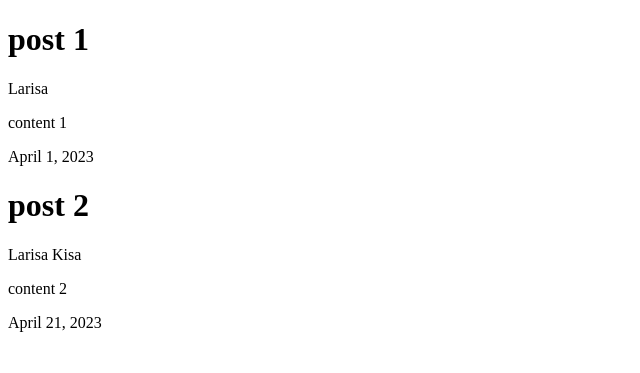
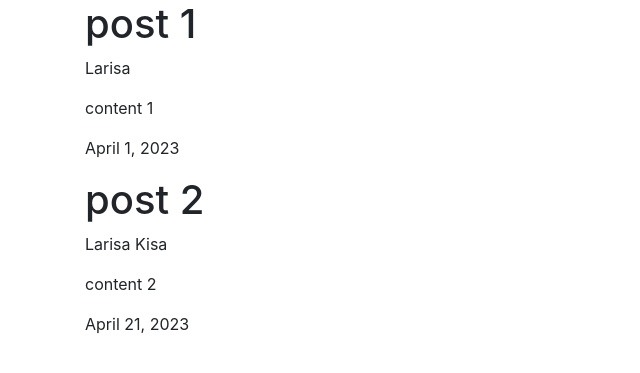
Before and after one commit to lakookoo/flask-blog, a Flask app: page / in a window 1280 px wide. Shown: the top 373 px of the page, without its empty margins (0-640 px from the left). Run offline with Flask 3, Linux system fonts and the light colour scheme.

Commit message:
L2.2 add bootstrap to layout

```diff
--- a/templates/layout.html
+++ b/templates/layout.html
@@ -2,6 +2,13 @@
 
 <html>
     <head>
+         <!-- Required meta tags -->
+        <meta charset="utf-8">
+        <meta name="viewport" content="width=device-width, initial-scale=1, shrink-to-fit=no">
+
+        <!-- Bootstrap CSS -->
+        <link rel="stylesheet" href="https://cdn.jsdelivr.net/npm/bootstrap@4.4.1/dist/css/bootstrap.min.css" integrity="sha384-Vkoo8x4CGsO3+Hhxv8T/Q5PaXtkKtu6ug5TOeNV6gBiFeWPGFN9MuhOf23Q9Ifjh" crossorigin="anonymous">
+
         {% if title %}
             <title>Flask Blog {{ title }}</title>
         {% else %}
@@ -9,7 +16,14 @@
         {% endif %}
     </head>
     <body>
-        {% block content %}
-        {% endblock %}
+        <div class="container">
+            {% block content %}
+            {% endblock %}
+            <!-- Optional JavaScript -->
+            <!-- jQuery first, then Popper.js, then Bootstrap JS -->
+            <script src="https://code.jquery.com/jquery-3.4.1.slim.min.js" integrity="sha384-J6qa4849blE2+poT4WnyKhv5vZF5SrPo0iEjwBvKU7imGFAV0wwj1yYfoRSJoZ+n" crossorigin="anonymous"></script>
+            <script src="https://cdn.jsdelivr.net/npm/popper.js@1.16.0/dist/umd/popper.min.js" integrity="sha384-Q6E9RHvbIyZFJoft+2mJbHaEWldlvI9IOYy5n3zV9zzTtmI3UksdQRVvoxMfooAo" crossorigin="anonymous"></script>
+            <script src="https://cdn.jsdelivr.net/npm/bootstrap@4.4.1/dist/js/bootstrap.min.js" integrity="sha384-wfSDF2E50Y2D1uUdj0O3uMBJnjuUD4Ih7YwaYd1iqfktj0Uod8GCExl3Og8ifwB6" crossorigin="anonymous"></script>
+         </div>
     </body>
 </html>
```
